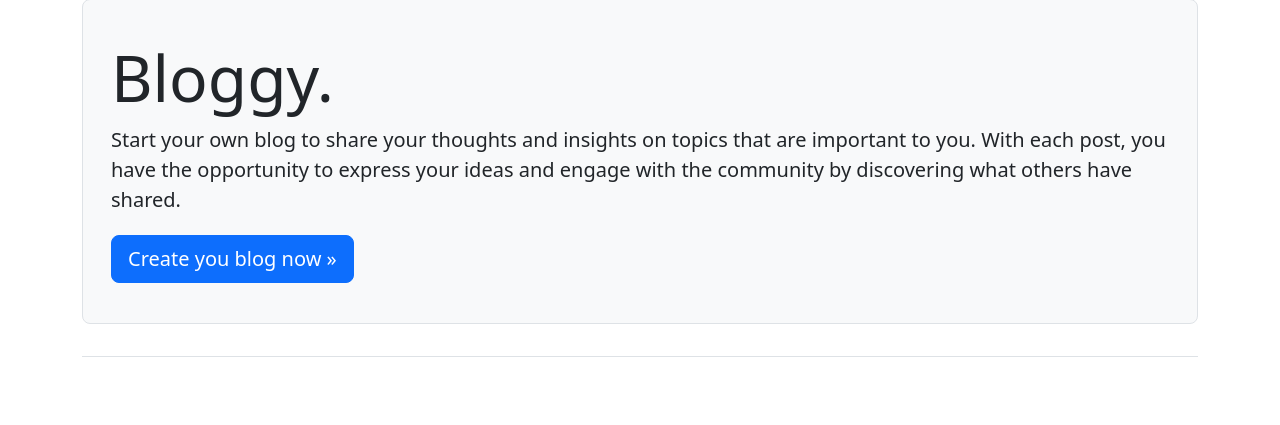
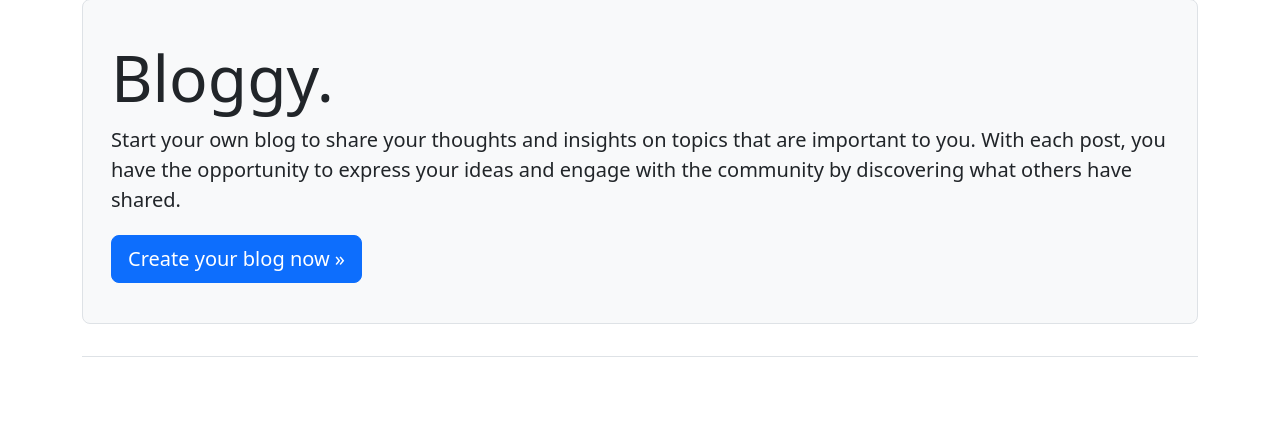
Before and after one commit to SmEjaz22/Blog-API, a Django app: page / in a window 1280 px wide. Shown: the part 57-482 px from the top of the page. Run offline with Django 5.2, Linux system fonts and the light colour scheme; a user stored in the database is signed in; some libraries are stand-ins or nearby versions.

Commit message:
Correction of grammar in Home page

```diff
--- a/blogs/templates/blogs/home.html
+++ b/blogs/templates/blogs/home.html
@@ -20,7 +20,7 @@ figures what not to inherit.
         {%endif%}
        {%if user.is_authenticated%}
        <a class="btn btn-primary btn-lg mt-1"
-        href="{% url 'blogs:all_blogs' %}">Create you blog now &raquo;</a> <!--&raquo actually writes '>>'-->
+        href="{% url 'blogs:all_blogs' %}">Create your blog now &raquo;</a> <!--&raquo actually writes '>>'-->
         {%endif%}
     </div>
   </div>
```
